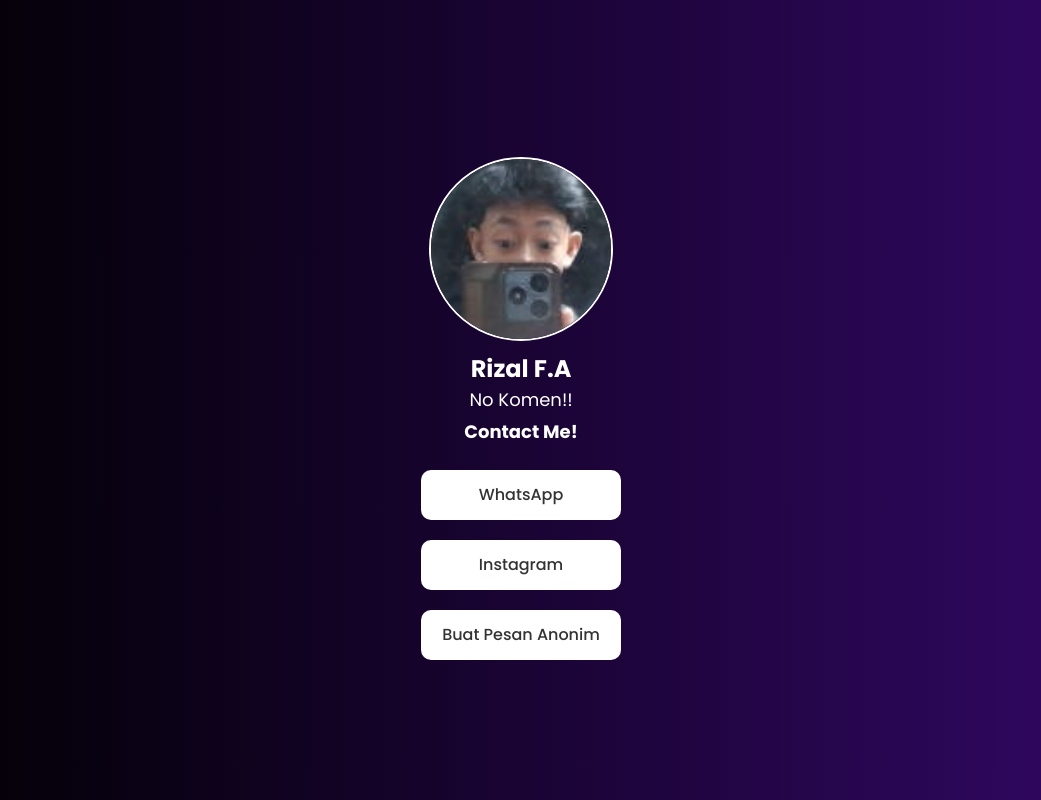
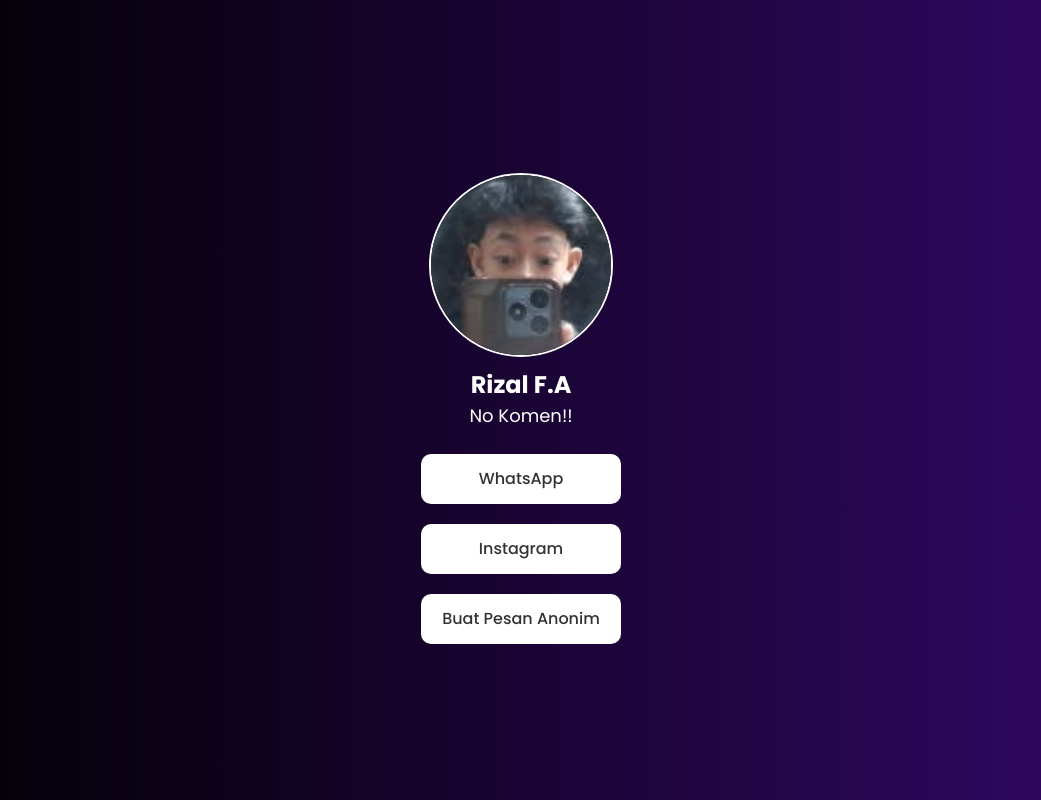
Before and after one commit to ZalyxX/WebsiteRizal, a plain HTML site: page beranda.html in a window 1280 px wide. Shown: the whole page, without its empty margins (119-1160 px from the left). Drawn offline with Linux system fonts and the light colour scheme.

Commit message:
beranda.html

```diff
--- a/beranda.html
+++ b/beranda.html
@@ -13,7 +13,6 @@
       </figure>
       <h1>Rizal F.A</h1>
       <h2>No Komen!!</h2>
-      <h2><b>Contact Me!</b></h2>
     </header>
     <main>
       <a href="https://wa.me/6282120340525">
```
